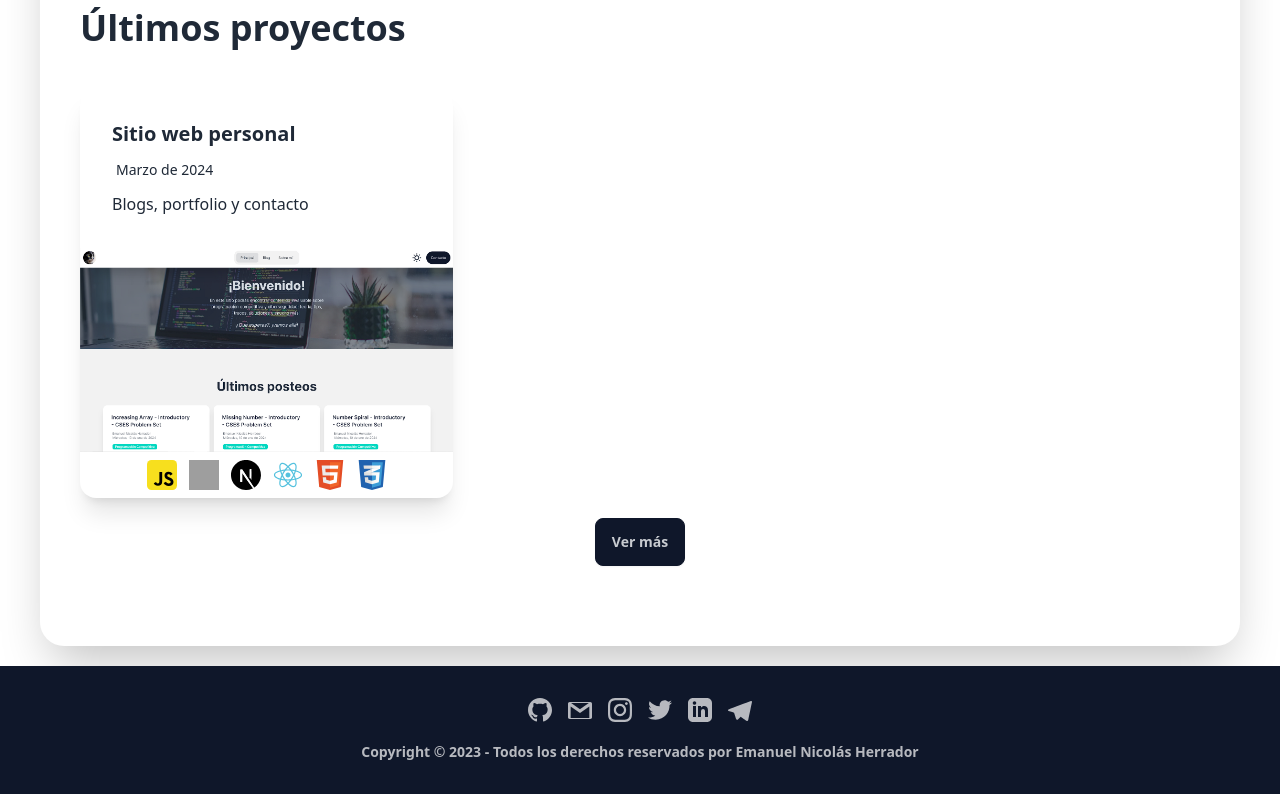
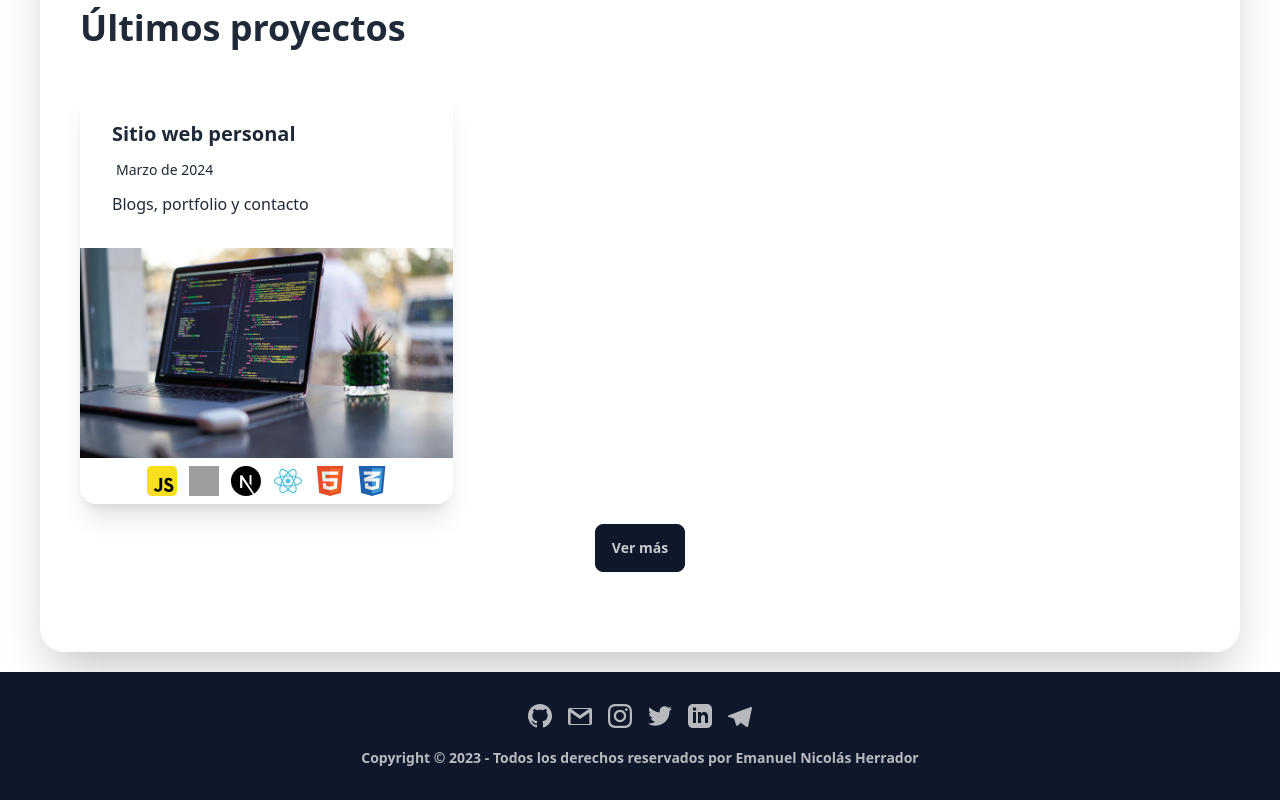
Before and after one commit to helcsnewsxd/project-website-personal_blog, a Next.js app: page /about in a window 1280 px wide. Shown: the part 2424-3224 px from the top of the page. Built offline with nearby package versions, Linux system fonts and the light colour scheme; grey boxes are pictures that could not be loaded; what tailwind-animatecss would draw is missing.

Commit message:
Changed website project background

```diff
--- a/_data/_projects/website.md
+++ b/_data/_projects/website.md
@@ -2,7 +2,7 @@
 title: "Sitio web personal"
 description: "Blogs, portfolio y contacto"
 date: "2024/03/11"
-picture: "website"
+picture: "website.avif"
 link: "https://helcsnewsxd.vercel.app/"
 tools: ["javascript", "typescript", "nextjs", "react", "html", "css"]
 ---
--- a/components/projects/individual/project-card.tsx
+++ b/components/projects/individual/project-card.tsx
@@ -25,7 +25,7 @@ export function ProjectCard({ project }: Props) {
         </div>
         <figure>
           <Image
-            src={`/assets/images/projects/${project.picture}.png`}
+            src={`/assets/images/projects/${project.picture}`}
             alt={project.picture}
             width={400}
             height={300}
```
Also changed, not shown: public/assets/images/projects/website.avif (added), public/assets/images/projects/website.png (deleted).
